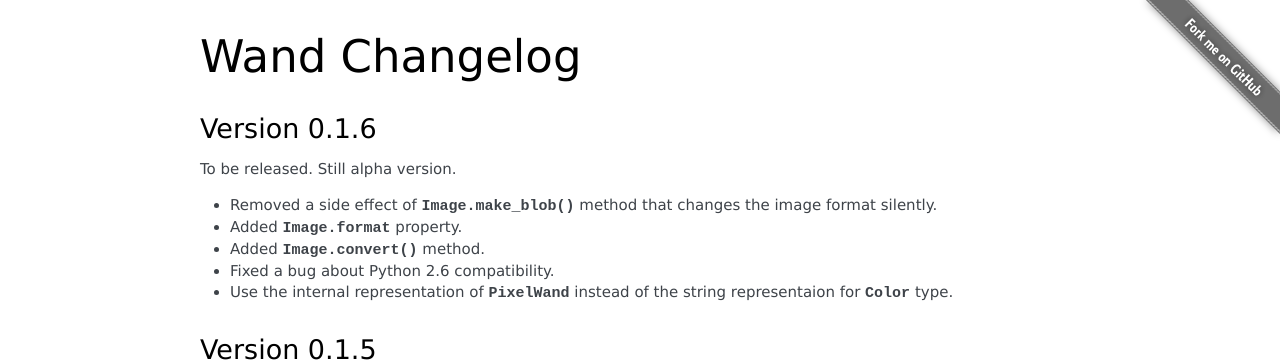
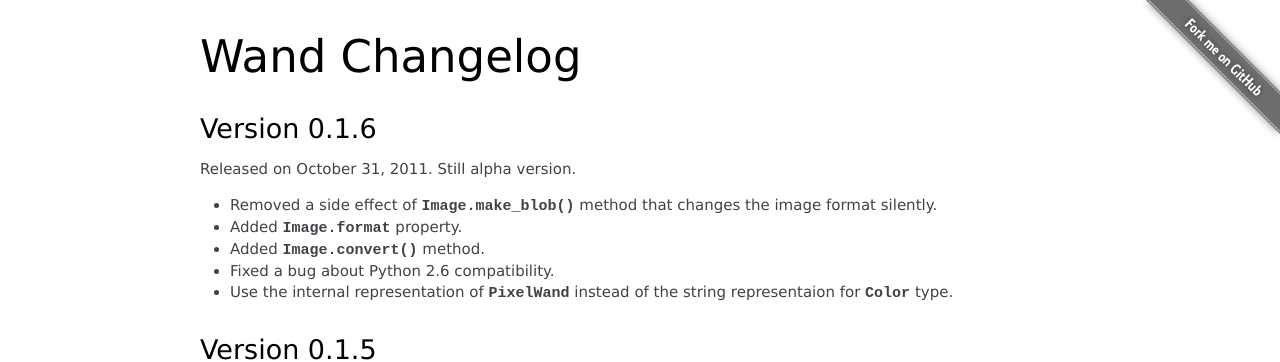
Before and after one commit to emcconville/wand, a Sphinx documentation site: the page built from docs/changes.rst, in a window 1280 px wide. Shown: the top 362 px of the page. Built offline with Sphinx 7.4.7, drawn with Linux system fonts in a browser that asks for light colours; some web fonts are replaced.

Commit message:
Released 0.1.6.

```diff
--- a/docs/changes.rst
+++ b/docs/changes.rst
@@ -4,7 +4,7 @@ Wand Changelog
 Version 0.1.6
 -------------
 
-To be released. Still alpha version.
+Released on October 31, 2011. Still alpha version.
 
 - Removed a side effect of :class:`Image.make_blob()
   <wand.image.Image.make_blob>` method that changes the image format silently.
```
